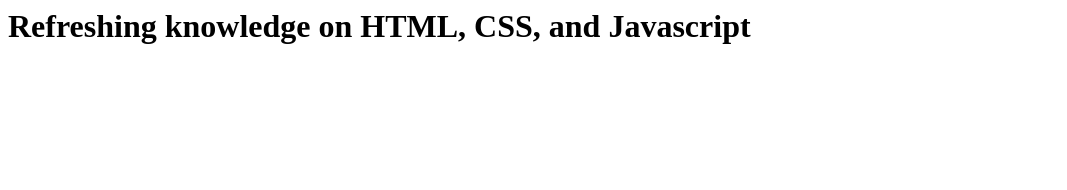
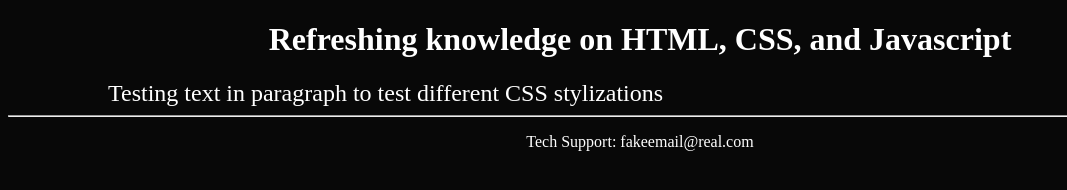
Before and after one commit to majohn17/HCJ, a plain HTML site: page site/index.html in a window 1280 px wide. Shown: the whole page, without its empty margins (0-1067 px from the left). Drawn offline with Linux system fonts and the light colour scheme.

Commit message:
Temp code to test formatting of html

```diff
--- a/site/index.html
+++ b/site/index.html
@@ -1,11 +1,17 @@
+<!DOCTYPE html>
 <html lang="en">
     <head>
         <meta charset="UTF-8">
         <meta http-equiv="X-UA-Compatible" content="IE=edge">
         <meta name="viewport" content="width=device-width, initial-scale=1.0">
-    <title>Document</title>
+        <title>Testing Site</title>
     </head>
-<body>
-<h1>Refreshing knowledge on HTML, CSS, and Javascript</h1>
+    <body style="background-color: #080808">
+        <h1 style="color: #fff; font-size: 60px,; text-align: center;"> Refreshing knowledge on HTML, CSS, and Javascript </h1>
+        <p style="color: #fff; margin: 0 100px 0 100px; font-size:1.5em"> Testing text in paragraph to test different CSS stylizations</p>
+        <footer>
+            <hr style="color: #fff">
+            <p style="color: #fff; text-align: center;" onclick="alert('Please don\'t email us : \)')"> Tech Support: fakeemail@real.com </p>
+        </footer>
     </body>
 </html>
```
Lines whose indentation alone changed are shown as unchanged.
